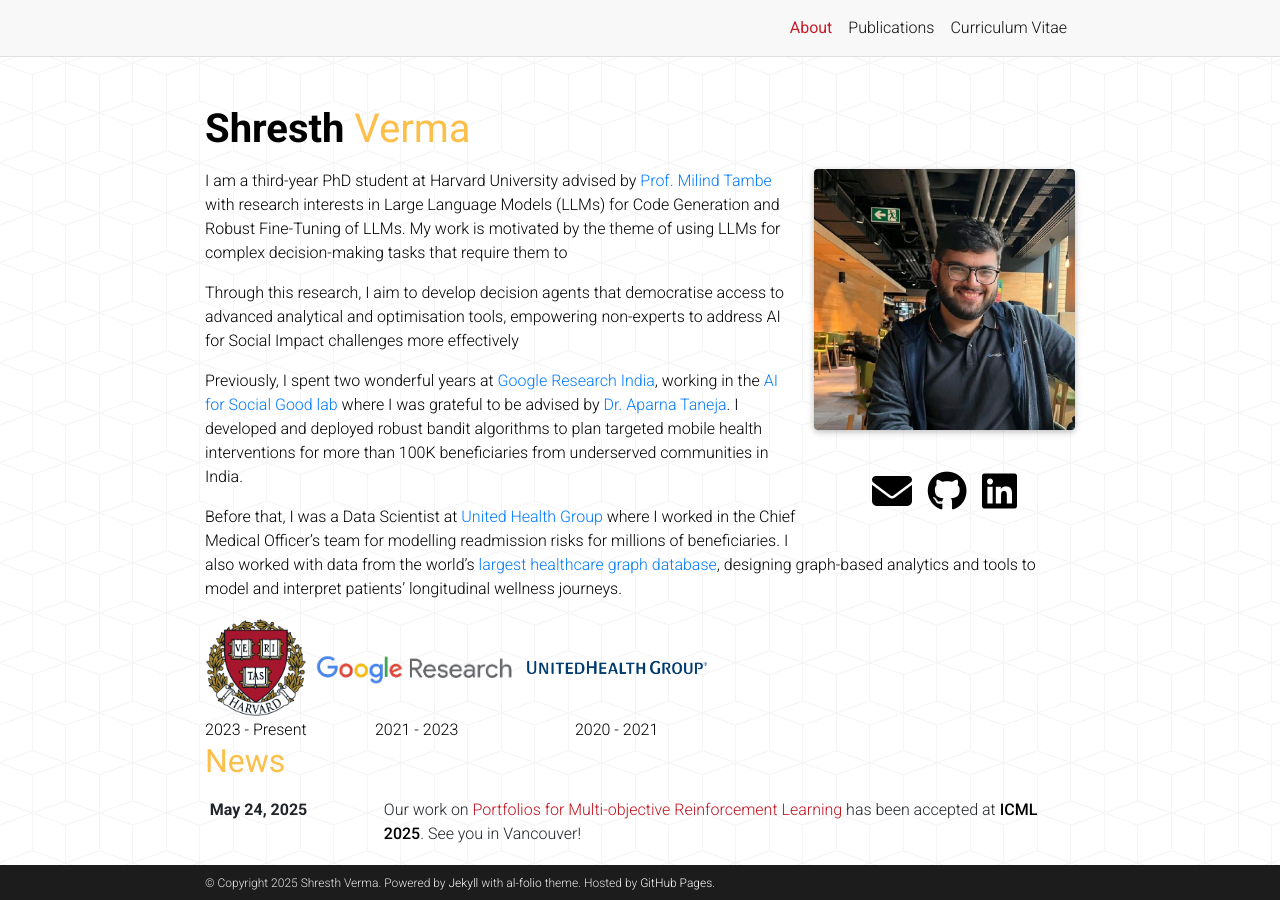
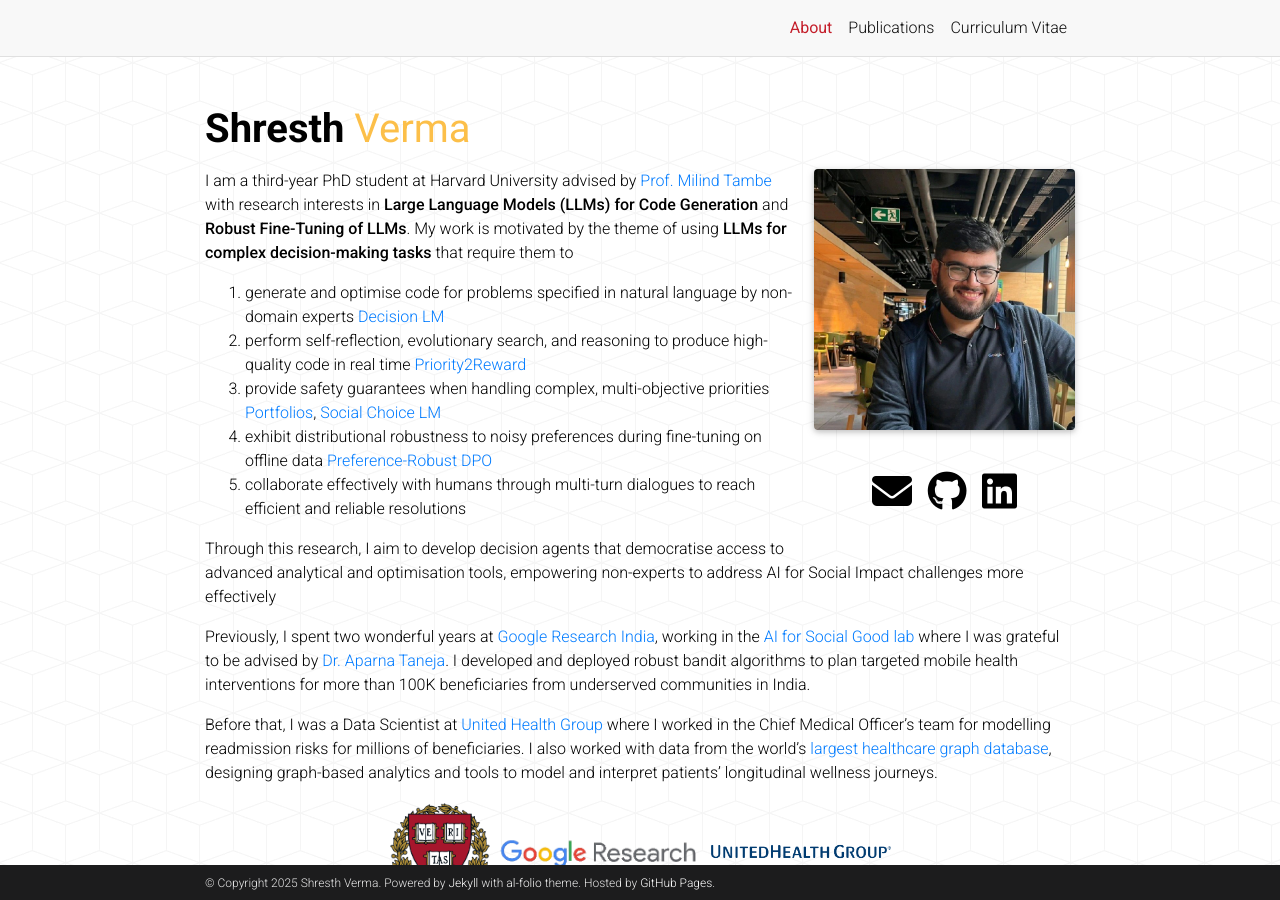
Before and after one commit to vermashresth/vermashresth.github.io, a Jekyll site: the page built from _pages/about.md, in a window 1280 px wide and 900 px high. Built offline with Jekyll 4.4.1, drawn with Linux system fonts in a browser that asks for light colours; full-size pictures stand in for the smaller copies a plugin makes; comment, search, counter and statistics services are not loaded; a style sheet for code colours, icons or effects is not loaded.

Commit message:
Enhance about page with formatted research interests
Formatted research interests and added detailed points on LLM applications. Updated the table structure for better alignment and clarity.

```diff
--- a/_pages/about.md
+++ b/_pages/about.md
@@ -14,7 +14,12 @@ latest_posts: true  # includes a list of the newest posts
 selected_papers: true # includes a list of papers marked as "selected={true}"
 social: true  # includes social icons at the bottom of the page
 ---
-I am a third-year PhD student at Harvard University advised by [Prof. Milind Tambe](https://teamcore.seas.harvard.edu/tambe) with research interests in Large Language Models (LLMs) for Code Generation and Robust Fine-Tuning of LLMs. My work is motivated by the theme of using LLMs for complex decision-making tasks that require them to
+I am a third-year PhD student at Harvard University advised by [Prof. Milind Tambe](https://teamcore.seas.harvard.edu/tambe) with research interests in **Large Language Models (LLMs) for Code Generation** and **Robust Fine-Tuning of LLMs**. My work is motivated by the theme of using **LLMs for complex decision-making tasks** that require them to
+1. generate and optimise code for problems specified in natural language by non-domain experts [Decision LM](https://proceedings.neurips.cc/paper_files/paper/2024/hash/074f42212be2c8ee651db00f17965ec4-Abstract-Conference.html)
+2. perform self-reflection, evolutionary search, and reasoning to produce high-quality code in real time [Priority2Reward](https://ojs.aaai.org/index.php/AAAI/article/view/35375)
+3. provide safety guarantees when handling complex, multi-objective priorities [Portfolios](https://icml.cc/virtual/2025/poster/46651), [Social Choice LM](https://arxiv.org/abs/2408.12112)
+4. exhibit distributional robustness to noisy preferences during fine-tuning on offline data [Preference-Robust DPO](https://arxiv.org/abs/2509.02709)
+5. collaborate effectively with humans through multi-turn dialogues to reach efficient and reliable resolutions
 
 Through this research, I aim to develop decision agents that democratise access to advanced analytical and optimisation tools, empowering non-experts to address AI for Social Impact challenges more effectively
 
@@ -23,16 +28,22 @@ Previously, I spent two wonderful years at [Google Research India](https://resea
 Before that, I was a Data Scientist at [United Health Group](https://www.unitedhealthgroup.com/people-and-businesses/businesses/optum.html) where I worked in the Chief Medical Officer's team for modelling readmission risks for millions of beneficiaries. I also worked with data from the world’s [largest healthcare graph database](https://info.tigergraph.com/keynote-edward-sverdlin), designing graph-based analytics and tools to model and interpret patients’ longitudinal wellness journeys.
 
 <div style="text-align: center;">
-<table border="0" cellpadding="0" cellspacing="0" style="margin: 0; padding: 0;">
-  <tr>
-    <td align="center"><img src="/assets/img/Harvard_University_shield.png" style="width: 100px" alt="Image 1"></td>
-    <td align="center"><img src="/assets/img/google-ai-meta-removebg-preview (1).png" style="width: 220px" alt="Image 2"></td>
-    <td align="center"><img src="/assets/img/UnitedHealth-Group-Logo.png" style="width: 180px" alt="Image 3"></td>
-  </tr>
-  <tr>
-    <td align="center">2023 - Present</td>
-    <td align="center">2021 - 2023</td>
-    <td align="center">2020 - 2021</td>
-  </tr>
-</table>
+  <table cellpadding="0" cellspacing="0" style="margin: 0 auto; padding: 0; border-collapse: collapse; border: none;">
+    <tr>
+      <td align="center" style="border: none;">
+        <img src="/assets/img/Harvard_University_shield.png" style="width: 100px;" alt="Harvard University">
+      </td>
+      <td align="center" style="border: none;">
+        <img src="/assets/img/google-ai-meta-removebg-preview (1).png" style="width: 220px;" alt="Google AI / Meta">
+      </td>
+      <td align="center" style="border: none;">
+        <img src="/assets/img/UnitedHealth-Group-Logo.png" style="width: 180px;" alt="UnitedHealth Group">
+      </td>
+    </tr>
+    <tr>
+      <td align="center" style="border: none;">2023 - Present</td>
+      <td align="center" style="border: none;">2021 - 2023</td>
+      <td align="center" style="border: none;">2020 - 2021</td>
+    </tr>
+  </table>
 </div>
```
